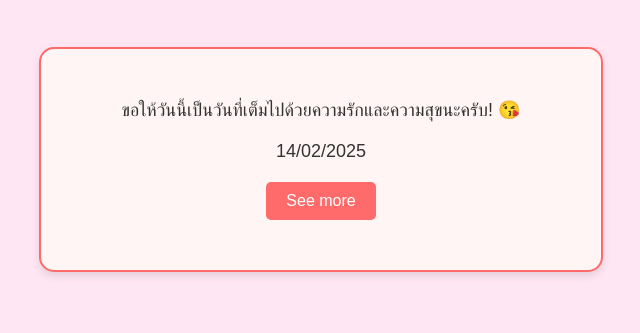
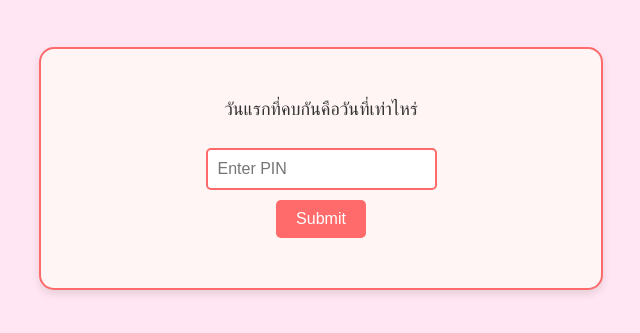
Before and after one commit to Kornx44/Valentine1-web, a plain HTML site: page index.html in a window 1280 px wide. Shown: the part 183-516 px from the top of the page, without its empty margins (319-959 px from the left). Drawn offline with Linux system fonts and the light colour scheme.

Commit message:
Add files via upload

```diff
--- a/index.html
+++ b/index.html
@@ -45,6 +45,33 @@
             color: #333;
             margin: 20px 0;
         }
+
+        #loginSection {
+            margin: 20px 0;
+        }
+
+        #pinInput {
+            padding: 10px;
+            font-size: 16px;
+            border: 2px solid #ff6b6b;
+            border-radius: 5px;
+            margin: 10px;
+        }
+
+        #loginSection button {
+            padding: 10px 20px;
+            font-size: 16px;
+            cursor: pointer;
+            background-color: #ff6b6b;
+            color: white;
+            border: none;
+            border-radius: 5px;
+            transition: background-color 0.3s;
+        }
+
+        #loginSection button:hover {
+            background-color: #ff5252;
+        }
     </style>
 </head>
 <body>
@@ -52,11 +79,18 @@
         <h1>Happy Valentine's Day! 💕</h1>
         <p>To Preem Rujipat,</p>
         <div class="valentine-card">
-            <p id="message">ขอให้วันนี้เป็นวันที่เต็มไปด้วยความรักและความสุขนะครับ! 😘</p>
-            <p id="message">14/02/2025</p>
-            <div class="button-container">
-                <button onclick="showSurprise()">See more</button>
-                <button id="backButton" onclick="goBack()" style="display: none;">Back</button>
+            <div id="loginSection">
+                <p>วันแรกที่คบกันคือวันที่เท่าไหร่</p>
+                <input type="password" id="pinInput" maxlength="8" placeholder="Enter PIN"><br>
+                <button onclick="checkPin()">Submit</button>
+            </div>
+            <div id="messageSection" style="display: none;">
+                <p id="message">ขอให้วันนี้เป็นวันที่เต็มไปด้วยความรักและความสุขนะครับ! 😘</p>
+                <p id="message">14/02/2025</p>
+                <div class="button-container">
+                    <button onclick="showSurprise()">See more</button>
+                    <button id="backButton" onclick="goBack()" style="display: none;">Back</button>
+                </div>
             </div>
             <div class="hearts"></div>
         </div>
```
